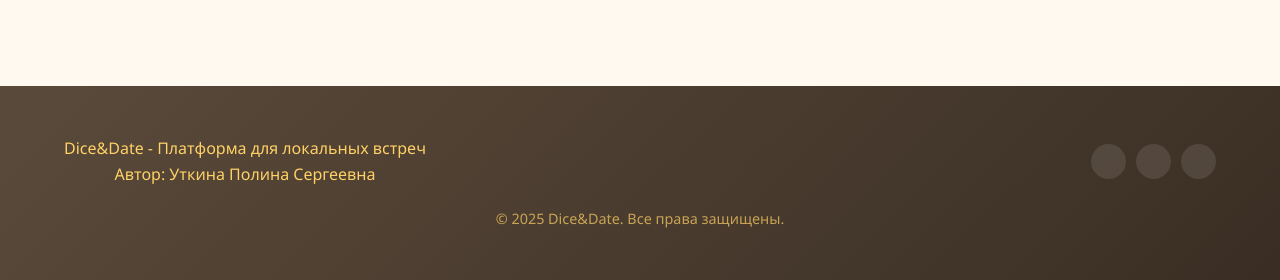
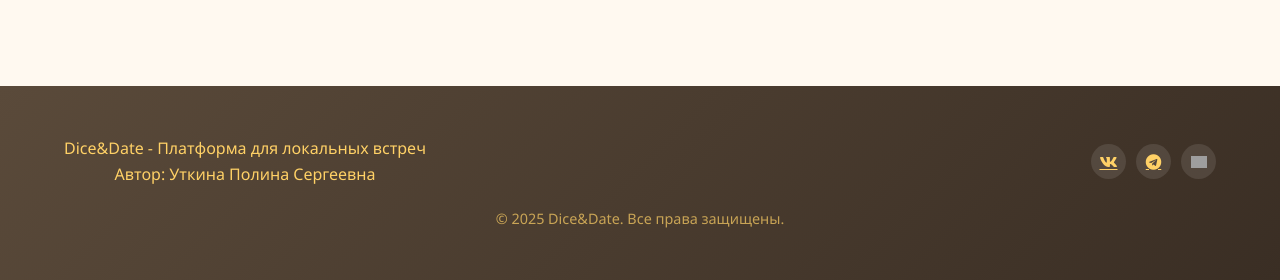
Before and after one commit to Cirell7/Dice-Date, a Django app: page / in a window 1280 px wide. Shown: the part 2883-3163 px from the top of the page. Run offline with Django 5.2, Linux system fonts and the light colour scheme; grey boxes are pictures that could not be loaded.

Commit message:
добавление кнопки "scroll-to-top" и "success-modal"

```diff
--- a/proj/views.py
+++ b/proj/views.py
@@ -16,7 +16,9 @@ def submit_error(request):
     if request.method == "POST":
         error = request.POST.get("error")
         email = request.POST.get("email")
-        if error:
+        if error and error.strip():
             Form_error.objects.create(error=error, email=email)
-            return redirect('main_menu')  # ← это важно!
+            # Показываем ту же страницу с флагом успеха
+            return render(request, 'main.html', {'show_success': True})
+
     return redirect('main_menu')
--- a/static/CSS/style.css
+++ b/static/CSS/style.css
@@ -65,6 +65,17 @@ nav ul li a {
 
 nav ul li a:hover {
     background-color: rgba(255, 255, 255, 0.3);
+}
+
+/*Икноки*/
+.tilda-icon {
+    background-image: url('https://static.tildacdn.com/tild3935-3966-4237-a163-623363626162/logoblackontranspare.png');
+    background-repeat: no-repeat;
+    background-position: center;
+    background-size: contain; /* Иконка поместится в элемент */
+    display: inline-block;
+    width: 1em; /* Соответствует размеру шрифта */
+    height: 1em;
 }
 
 
@@ -198,6 +209,29 @@ section h2::after {
     margin-bottom: 15px;
 }
 
+/*Кнопка*/
+html {
+    scroll-behavior: smooth;
+}
+.scroll-to-top {
+    position: fixed;
+    bottom: 30px;
+    right: 30px;
+    background: #06d6a0;
+    color: white;
+    width: 50px;
+    height: 50px;
+    border-radius: 50%;
+    display: flex;
+    align-items: center;
+    justify-content: center;
+    font-size: 20px;
+    text-decoration: none;
+    box-shadow: 0 4px 10px rgba(6, 214, 160, 0.3);
+}
+.scroll-to-top svg {
+    color: white;
+}
 
 /* Подвал */
 footer {
--- a/templates/main.html
+++ b/templates/main.html
@@ -7,7 +7,7 @@
     <!-- Подключение Font Awesome для иконок -->
     {% load static %}
     <link rel="stylesheet" href="{% static 'CSS/style.css' %}" />
-
+    <link rel="stylesheet" href="https://cdnjs.cloudflare.com/ajax/libs/font-awesome/5.15.4/css/all.min.css" />
 </head>
 <body>
 
@@ -146,9 +146,9 @@
                     <p>Автор: Уткина Полина Сергеевна</p>
                 </div>
                 <div class="social-links">
-                    <a href="#"><i class="fab fa-vk"></i></a>
-                    <a href="#"><i class="fab fa-telegram"></i></a>
-                    <a href="#"><i class="fab fa-instagram"></i></a>
+                    <a href="https://vk.com/school1208official"><i class="fab fa-vk"></i></a>
+                    <a href="https://t.me/school1208oficial"><i class="fab fa-telegram"></i></a>
+                    <a href="https://nashashcool.tilda.ws/"><i class="tilda-icon" title="Наш сайт на Tilda"></i></a>
                 </div>
             </div>
             <div class="copyright">
@@ -158,9 +158,11 @@
     </footer>
 
     <!-- Кнопка "Наверх" -->
-    <div class="scroll-to-top">
-        <i class="fas fa-chevron-up"></i>
-    </div>
+    <a href="#" class="scroll-to-top">
+        <svg width="24" height="24" viewBox="0 0 24 24" fill="none" stroke="currentColor" stroke-width="2">
+            <path d="M18 15l-6-6-6 6"/>
+        </svg>
+    </a>
 
 
     <div id="error-modal" class="modal">
@@ -185,5 +187,15 @@
         </div>
     </div>
 
+
+    {% if show_success %}
+<div class="success-modal">
+    <div class="success-content">
+        <h2>Принято!</h2>
+        <p>Ваше сообщение об ошибке отправлено.</p>
+        <a href="{% url 'main_menu' %}" class="btn">OK</a>
+    </div>
+</div>
+{% endif %}
 </body>
 </html>
```
Also changed, not shown: other parts of static/CSS/style.css (+41 -0 lines).
